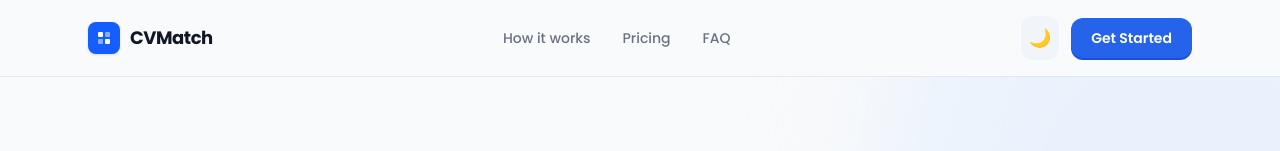
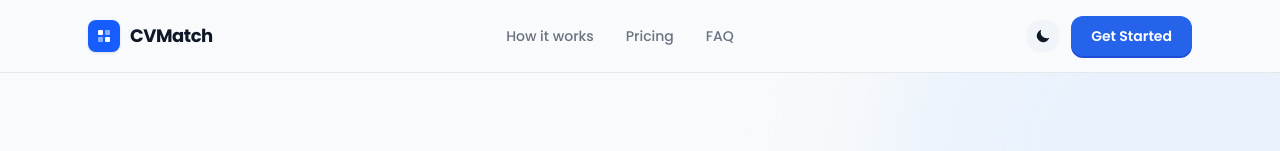
Before and after one commit to HFOXH/cv-match, a Next.js app in the folder frontend/: page / in a window 1280 px wide. Shown: the top 151 px of the page. Built offline with nearby package versions, Linux system fonts and the light colour scheme; no server answers.

Commit message:
Update theme icon

```diff
--- a/frontend/components/ThemeToggle.tsx
+++ b/frontend/components/ThemeToggle.tsx
@@ -19,7 +19,16 @@ export default function ThemeToggle() {
       className="p-2 rounded-xl bg-slate-100 dark:bg-gray-800 hover:bg-slate-200 dark:hover:bg-gray-700 transition-all active:scale-95 cursor-pointer text-lg"
       aria-label="Toggle Theme"
     >
-      {theme === "dark" ? "☀️" : "🌙"}
+      {theme === "dark" ? (
+        <svg width="16" height="16" viewBox="0 0 16 16" fill="none">
+          <circle cx="8" cy="8" r="3.5" stroke="currentColor" strokeWidth="1.5"/>
+          <path d="M8 1v1.5M8 13.5V15M1 8h1.5M13.5 8H15M3.05 3.05l1.06 1.06M11.89 11.89l1.06 1.06M11.89 3.05l-1.06 1.06M4.11 11.89 3.05 12.95" stroke="currentColor" strokeWidth="1.5" strokeLinecap="round"/>
+        </svg>
+      ) : (
+        <svg width="16" height="16" viewBox="0 0 16 16" fill="none">
+          <path d="M13.5 10A6 6 0 0 1 6 2.5a.5.5 0 0 0-.6-.6A6.5 6.5 0 1 0 14.1 10.6a.5.5 0 0 0-.6-.6z" fill="currentColor"/>
+        </svg>
+      )}
     </button>
   );
 }
```
